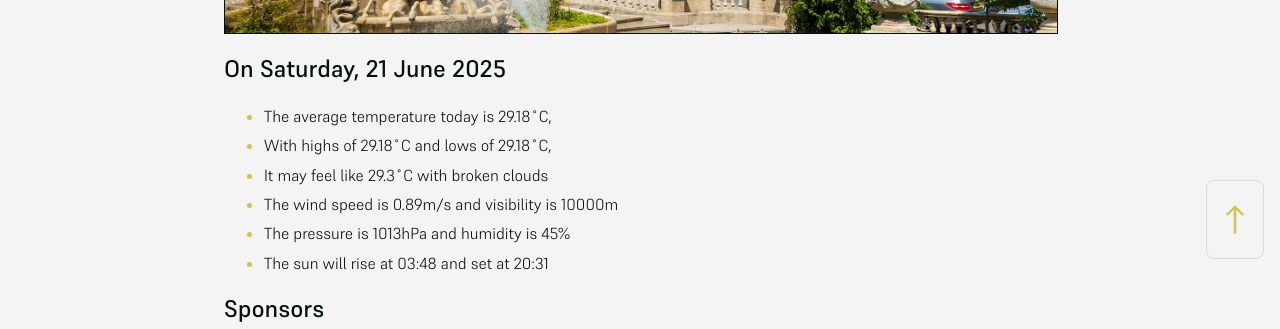
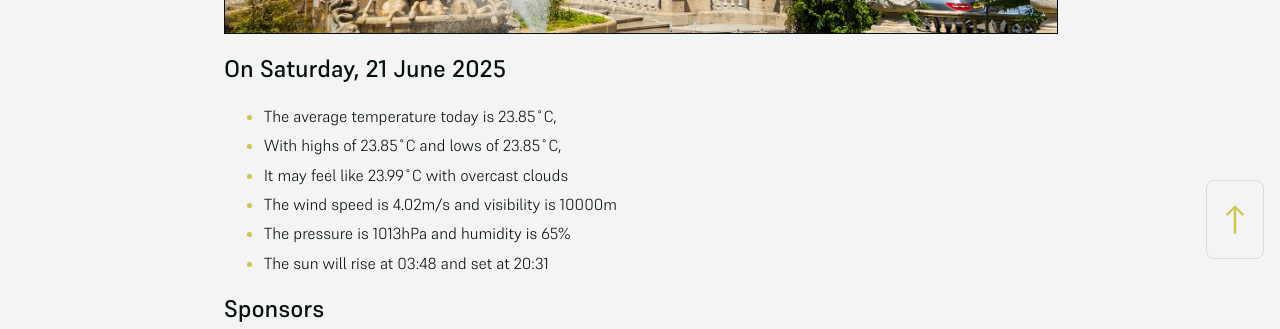
Before and after one commit to mat-0/cheltenham-open-data, a Jekyll site: the page built from index.md, in a window 1280 px wide. Shown: the part 625-954 px from the top of the page. Built offline with Jekyll 4.4.1, drawn with Linux system fonts in a browser that asks for light colours.

Commit message:
Updated 2025-06-21 18:58:18

```diff
--- a/index.md
+++ b/index.md
@@ -10,11 +10,11 @@ seo: Menu
 <!-- weather_marker starts -->
 ## On Saturday, 21 June 2025
 
-- The average temperature today is 29.18˚C,
-- With highs of 29.18˚C and lows of 29.18˚C,
-- It may feel like 29.3˚C with broken clouds
-- The wind speed is 0.89m/s and visibility is 10000m
-- The pressure is 1013hPa and humidity is 45%
+- The average temperature today is 23.85˚C,
+- With highs of 23.85˚C and lows of 23.85˚C,
+- It may feel like 23.99˚C with overcast clouds
+- The wind speed is 4.02m/s and visibility is 10000m
+- The pressure is 1013hPa and humidity is 65%
 - The sun will rise at 03:48 and set at 20:31
 
 <!-- weather_marker ends -->
```
Also changed, not shown: _data/flood.json (+4 -4 lines), _pages/news.md (+5 -5 lines).
